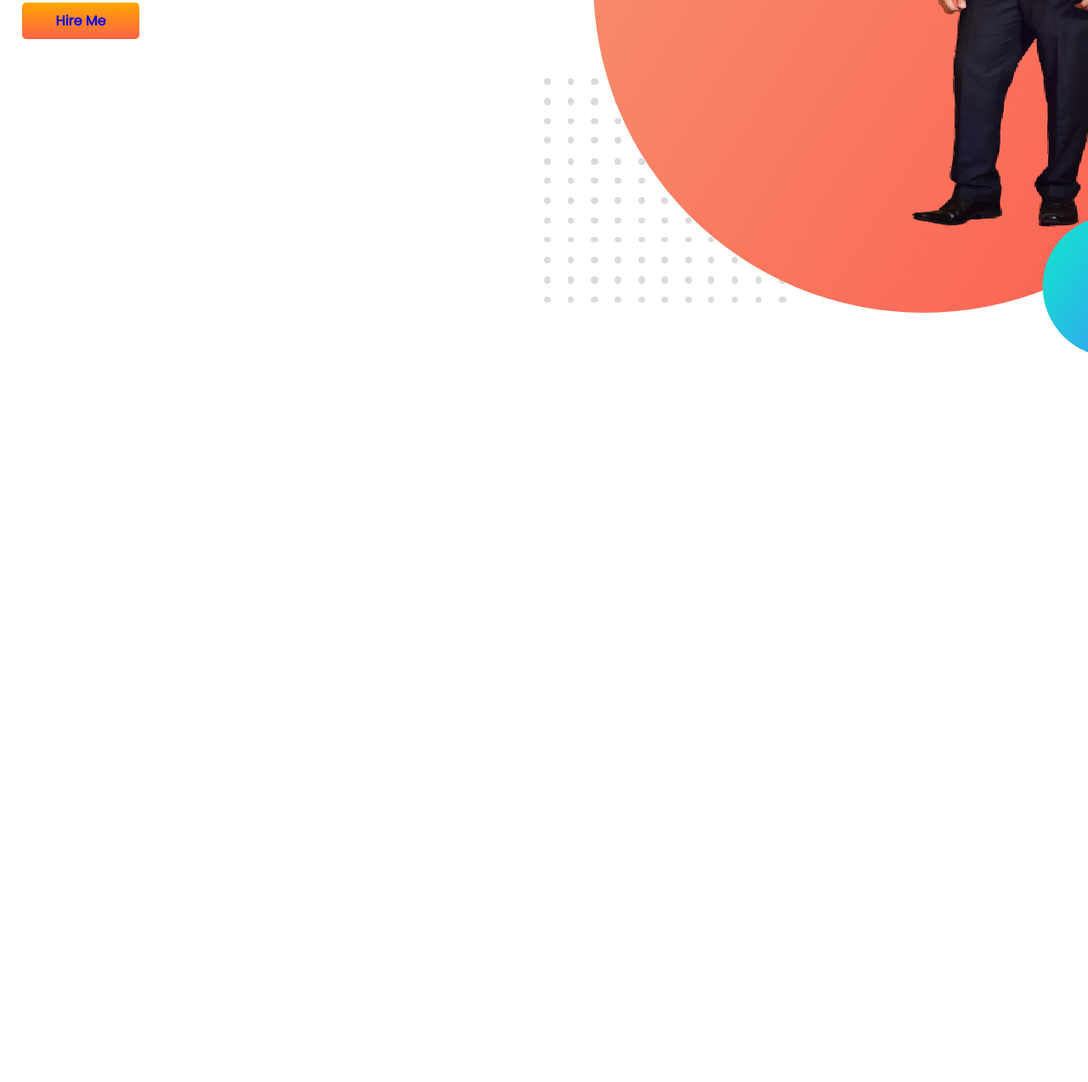
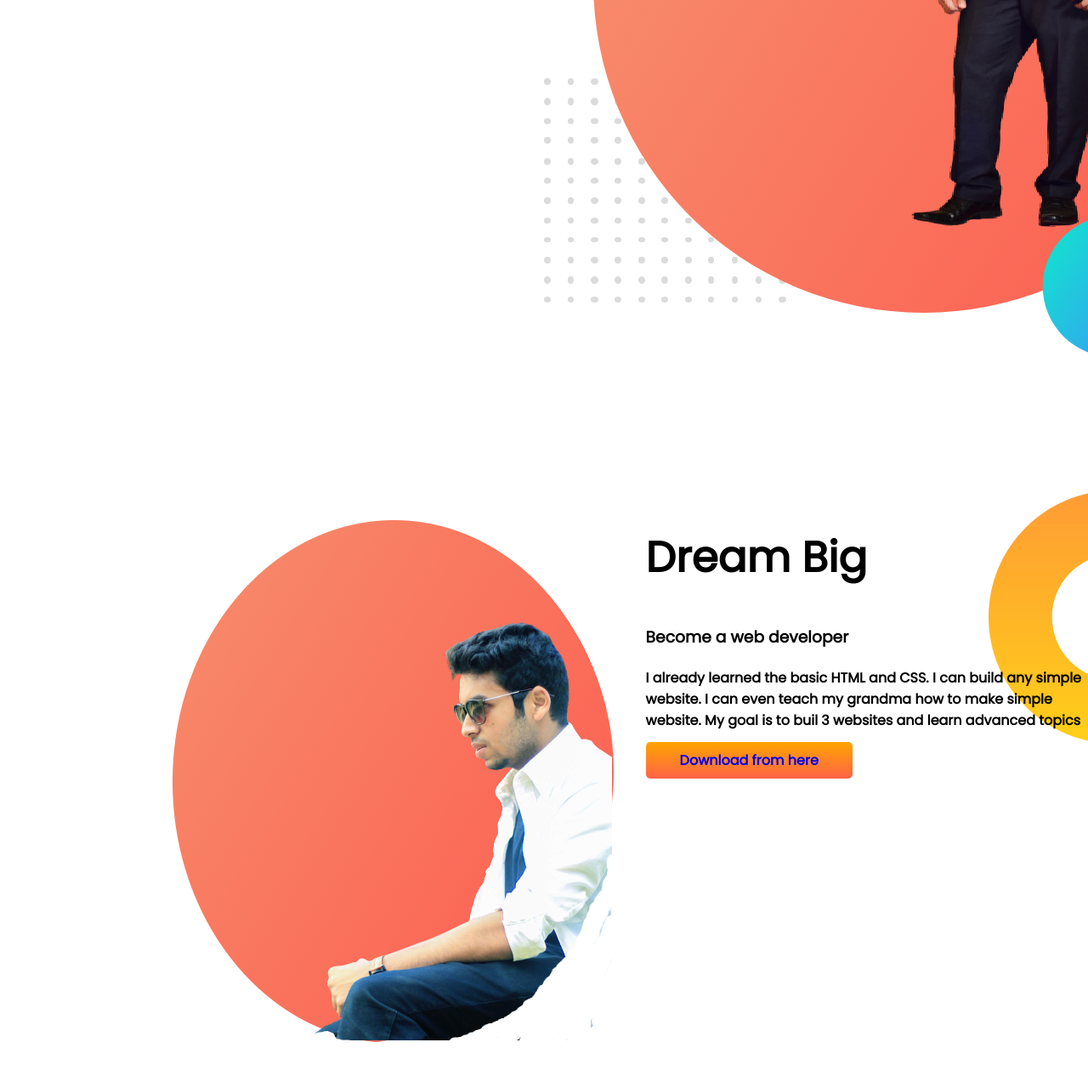
Before and after one commit to Labib-009/developer-portfolio, a plain HTML site: page index.html in a window 1280 px wide. Shown: the part 409-1682 px from the top of the page at 85% size. Before the commit the page ends 836 px from the top, so only its background shows below. Drawn offline with Linux system fonts and the light colour scheme.

Commit message:
top banner

```diff
--- a/index.html
+++ b/index.html
@@ -28,11 +28,39 @@
                 that
                 this Programming hero course by Jhankar Mahmud Sir will help to go places.</h4>
             </p>
-            <a class="link-button" target="_blank" href="https://www.facebook.com/llaabbiibb/">Hire Me</a>
+
         </div>
         <div class="first_part"><img src="images/porfffff3.png" alt=""></div>
 
     </section>
+
+
+
+    <section class="Dream_Big">
+
+        <div class="left_e_pic2">
+            <img src="images/porrtfoliiio.png" alt="">
+        </div>
+        <div class="first_part">
+            <h1>Dream Big</h1>
+            <h3>Become a web developer</h3>
+            <p>
+            <h4>I already learned the basic HTML and CSS. I can build any simple website. I can even teach my grandma
+                how to make simple website. My goal is to buil 3 websites and learn advanced topics</h4>
+            </p>
+            <a class="link-button" target="_blank" href="https://www.facebook.com/llaabbiibb/">Download from here</a>
+
+        </div>
+
+
+
+
+
+    </section>
+
+
+
+
 </body>
 
 </html>
--- a/style.css
+++ b/style.css
@@ -15,6 +15,7 @@ body{
 
 
         display: flex;
+        margin-bottom: 150px;
 
 
     }
@@ -43,3 +44,14 @@ body{
         background-image: url(images/top-banner.png);
         background-repeat: no-repeat;
     }
+
+    .Dream_Big{
+         background-image:url(images/dream-bg.png);
+         background-repeat:no-repeat;
+        background-position-x: right;
+    }
+
+    .left_e_pic2{
+   padding-left:20px;
+
+    }
```
